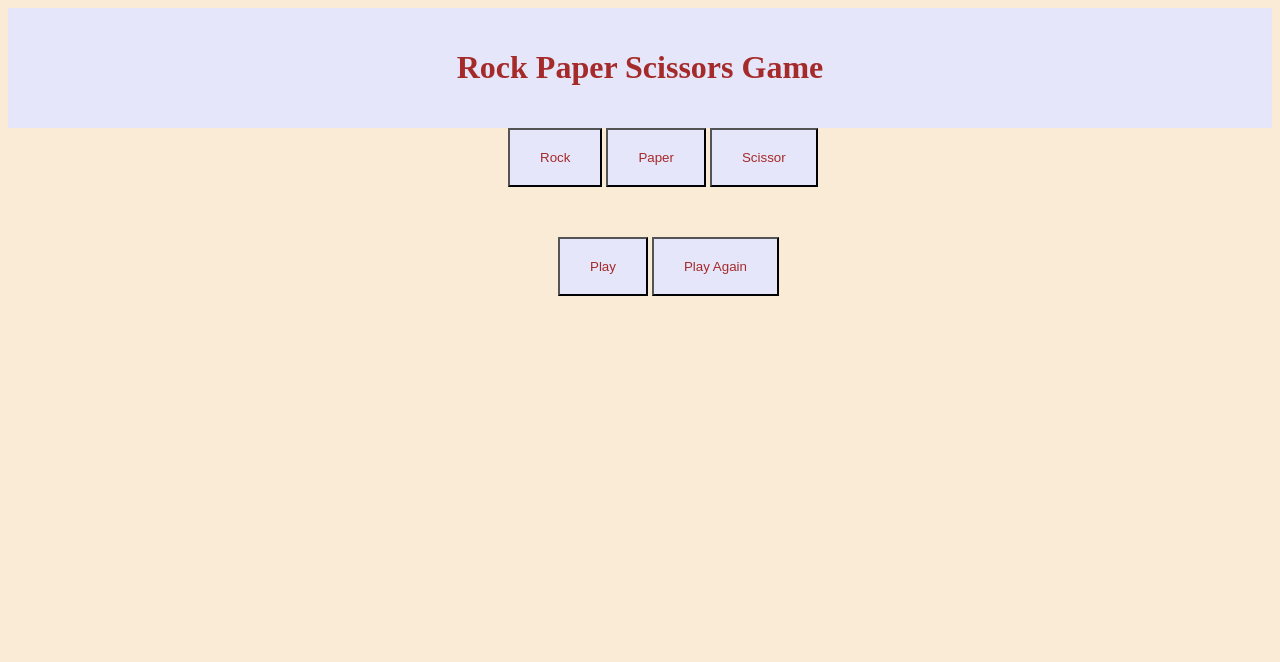
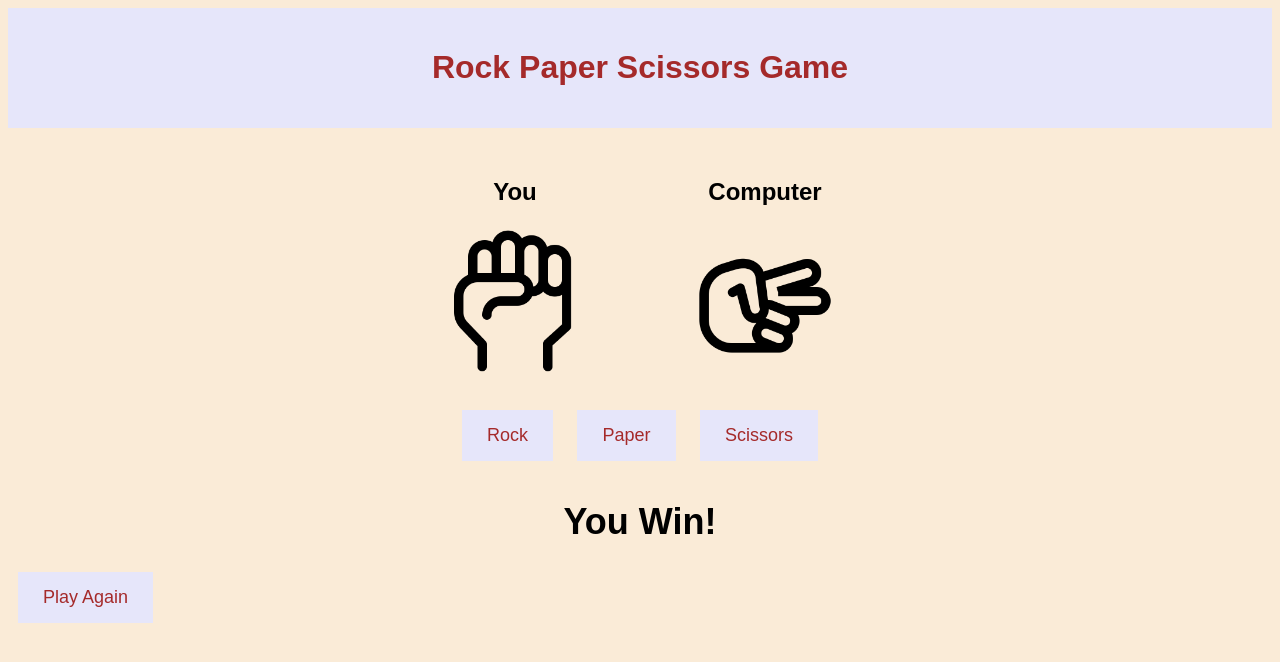
Before and after one commit to Shivamshukla1310/Web_Programs, a website: page Rock Paper Scissors Game/main.html in a window 1280 px wide. Both pictures are taken after a click on the button "Rock". Drawn offline with Linux system fonts and the light colour scheme.

Commit message:
Rock Scissors Paper Game Completed

```diff
--- a/Rock Paper Scissors Game/main.html
+++ b/Rock Paper Scissors Game/main.html
@@ -10,17 +10,34 @@
     <div class="head">
         <h1>Rock Paper Scissors Game</h1>
     </div>
-    <div class="images">
 
+    <div class="game-container">
+        <div class="display">
+            <div class="player">
+                <h2>You</h2>
+                <img id="player-choice" src="./placeholder.png" alt="Your choice">
+            </div>
+            <div class="computer">
+                <h2>Computer</h2>
+                <img id="computer-choice" src="./placeholder.png" alt="Computer choice">
+            </div>
+        </div>
+
+        <div class="buttons">
+            <button class="choice" data-choice="rock">Rock</button>
+            <button class="choice" data-choice="paper">Paper</button>
+            <button class="choice" data-choice="scissors">Scissors</button>
+        </div>
+
+        <div class="result">
+            <h2 id="result-text">Make your move!</h2>
+        </div>
+
+        <div class="game">
+            <button class="play_again">Play Again</button>
+        </div>
     </div>
-    <div class="buttons">
-        <button class="rock">Rock</button>
-        <button class="paper">Paper</button>
-        <button class="scissor">Scissor</button>
-    </div>
-    <div class="game">
-        <button class="play">Play</button>
-        <button class="play_again">Play Again</button>
-    </div>
+
+    <script src="./script.js"></script>
 </body>
 </html>
--- /dev/null
+++ b/Rock Paper Scissors Game/script.js
@@ -0,0 +1,52 @@
+const choices = ["rock", "paper", "scissors"];
+const images = {
+    rock: "./hand.png",
+    paper: "./hand-paper.png",
+    scissors: "./scissors.png"
+};
+
+const playerImg = document.getElementById("player-choice");
+const computerImg = document.getElementById("computer-choice");
+const resultText = document.getElementById("result-text");
+const playAgainBtn = document.querySelector(".play_again");
+
+document.querySelectorAll(".choice").forEach(button => {
+    button.addEventListener("click", function () {
+        let playerChoice = this.getAttribute("data-choice");
+        let computerChoice = choices[Math.floor(Math.random() * choices.length)];
+
+        // Update images
+        playerImg.src = images[playerChoice];
+        computerImg.src = images[computerChoice];
+
+        // Determine the result
+        let result = getWinner(playerChoice, computerChoice);
+        resultText.textContent = result;
+
+        // Show play again button
+        playAgainBtn.style.display = "block";
+    });
+});
+
+playAgainBtn.addEventListener("click", function () {
+    playerImg.src = "./placeholder.png";
+    computerImg.src = "./placeholder.png";
+    resultText.textContent = "Make your move!";
+    playAgainBtn.style.display = "none";
+});
+
+// Function to determine winner
+function getWinner(player, computer) {
+    if (player === computer) {
+        return "It's a Tie!";
+    }
+    if (
+        (player === "rock" && computer === "scissors") ||
+        (player === "paper" && computer === "rock") ||
+        (player === "scissors" && computer === "paper")
+    ) {
+        return "You Win!";
+    } else {
+        return "Computer Wins!";
+    }
+}
--- a/Rock Paper Scissors Game/style.css
+++ b/Rock Paper Scissors Game/style.css
@@ -1,32 +1,58 @@
-body{
-    background: antiquewhite
+body {
+    background: antiquewhite;
+    text-align: center;
+    font-family: Arial, sans-serif;
 }
 
-.head{
-    padding: 20px 50px;
-    margin: auto;
-    text-align: center;
+.head {
+    padding: 20px;
     background-color: lavender;
-    color: brown
+    color: brown;
 }
 
-.image{
-    padding: 150px;
+.game-container {
+    margin-top: 30px;
 }
 
-button{
-    padding: 20px 30px;
-    background-color: lavender;
-    color: brown
+.display {
+    display: flex;
+    justify-content: center;
+    align-items: center;
+    gap: 100px;
+    margin-bottom: 20px;
 }
 
-.buttons{
-    margin: auto;
-    padding-left: 500px
+.display img {
+    width: 150px;
+    height: 150px;
 }
 
-.game{
-    margin: auto;
-    padding-left: 550px;
-    padding-top: 50px;
+.buttons {
+    margin-top: 20px;
 }
+
+button {
+    padding: 15px 25px;
+    background-color: lavender;
+    color: brown;
+    font-size: 18px;
+    margin: 10px;
+    border: none;
+    cursor: pointer;
+    transition: 0.3s;
+}
+
+button:hover {
+    background-color: lightcoral;
+}
+
+.result {
+    margin-top: 20px;
+    font-size: 24px;
+    font-weight: bold;
+}
+
+.play_again {
+    display: none;
+    margin-top: 20px;
+}
```
Also changed, not shown: Rock Paper Scissors Game/hand-paper.png (added), Rock Paper Scissors Game/hand.png (added), Rock Paper Scissors Game/scissors.png (added).
